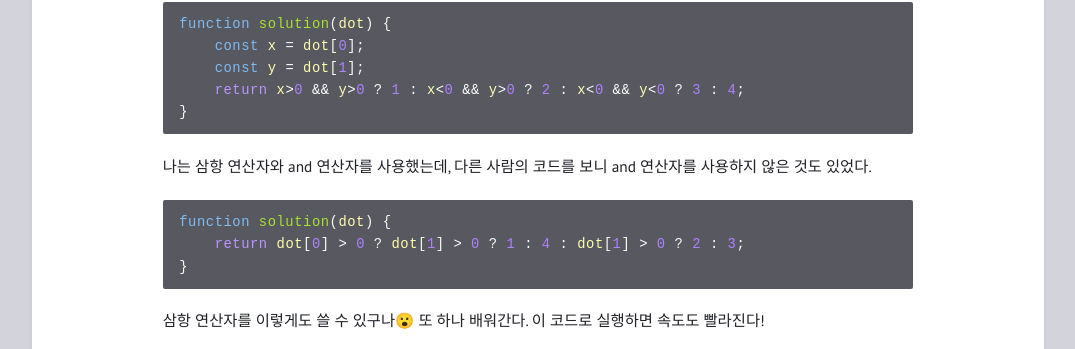
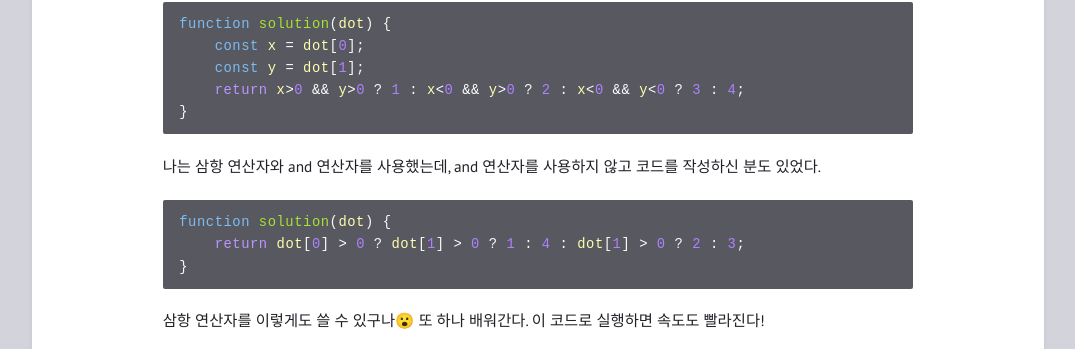
Before and after one commit to feb-dain/feb-dain.github.io, a Jekyll site: the page built from _posts/2022-10-16-ternary-operator-and-ascending-order-and-sum-of-divisors-etc.md, in a window 1280 px wide and 900 px high. Shown: the part 262-611 px from the top of the window, without its empty margins (102-1177 px from the left). Built offline with Jekyll 4.4.1, drawn with Linux system fonts in a browser that asks for light colours; comment, search, counter and statistics services are not loaded.

Commit message:
Update 2022-10-16-ternary-operator-and-ascending-order-and-sum-of-divisors-etc.md

````diff
--- a/_posts/2022-10-16-ternary-operator-and-ascending-order-and-sum-of-divisors-etc.md
+++ b/_posts/2022-10-16-ternary-operator-and-ascending-order-and-sum-of-divisors-etc.md
@@ -23,7 +23,7 @@ function solution(dot) {
 
 
 나는 삼항 연산자와 and 연산자를 사용했는데,
-다른 사람의 코드를 보니 and 연산자를 사용하지 않은 것도 있었다.
+and 연산자를 사용하지 않고 코드를 작성하신 분도 있었다.
 
 ```jsx
 function solution(dot) {
````
